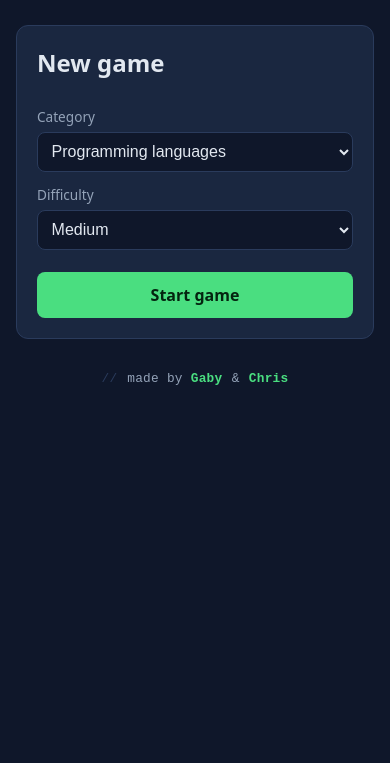
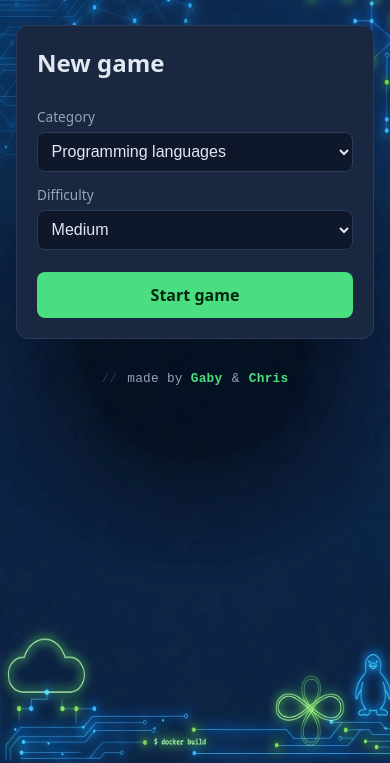
Before and after one commit to chrisjedwards/HangMan, a plain HTML site: page frontend/index.html in a window 390 px wide. Shown: the part 81-844 px from the top of the page. Drawn offline with Linux system fonts and the light colour scheme.

Commit message:
Add desktop and mobile background images

```diff
--- a/frontend/style.css
+++ b/frontend/style.css
@@ -22,7 +22,10 @@
 body {
   margin: 0;
   min-height: 100vh;
-  background: var(--bg);
+  background-image: url("images/bg-mobile.jpg");
+  background-size: cover;
+  background-position: center;
+  background-repeat: no-repeat;
   color: var(--text);
   font-family: var(--font-body);
   padding: 0 1rem 2rem;
@@ -335,4 +338,8 @@ button:disabled {
   main {
     max-width: 480px;
   }
+
+  body {
+    background-image: url("images/bg-desktop.jpg");
+  }
 }
```
Also changed, not shown: frontend/images/bg-desktop.jpg (added), frontend/images/bg-mobile.jpg (added).
